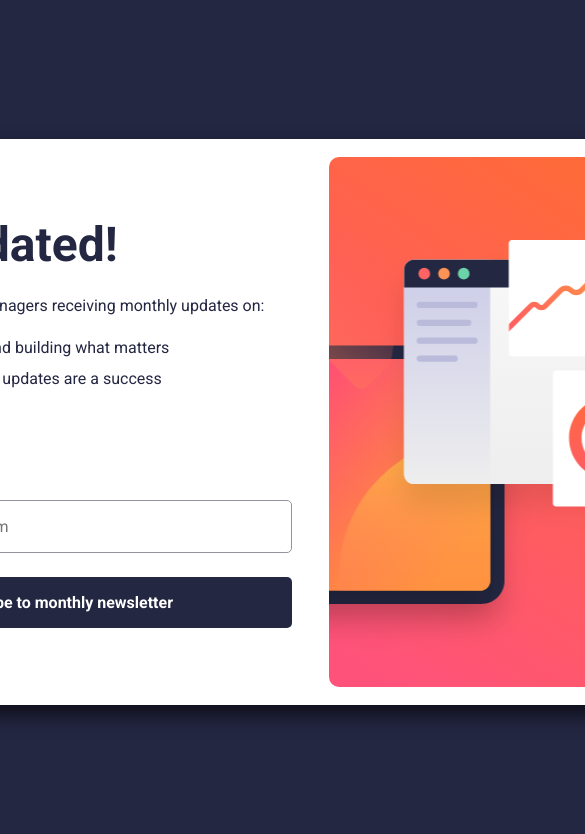
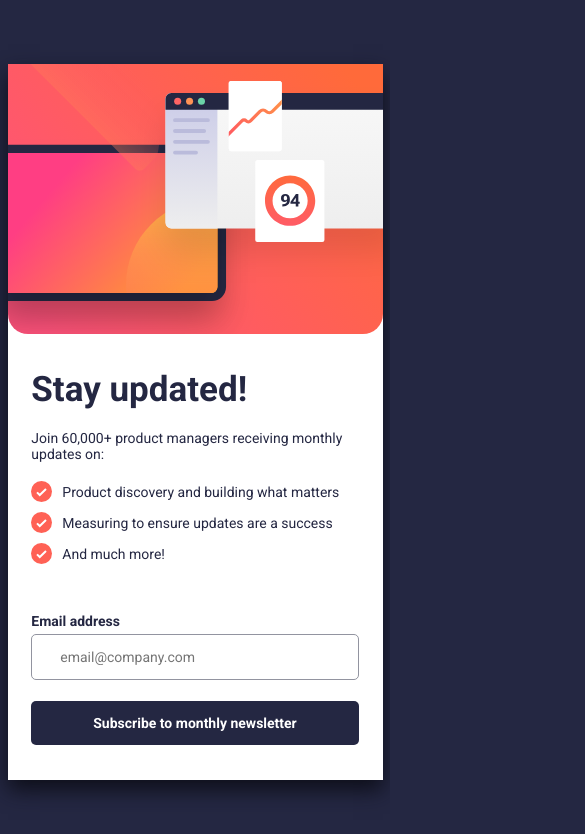
Before and after one commit to Tomas-Arrativel/newsletter-signup, a React (Vite) app: page / in a window 390 px wide. Shown: the top 834 px of the page, 585 px wide, since content can reach past the window. Built offline with nearby package versions, Linux system fonts and the light colour scheme.

Commit message:
adding mediaqueries to make it responsive

```diff
--- a/src/App.module.css
+++ b/src/App.module.css
@@ -6,4 +6,14 @@
   box-shadow: 0 10px 20px hsl(235, 29%, 8%);
   padding: 1rem;
   border-radius: 25px;
+  overflow: hidden;
 }
+
+@media (max-width: 750px) {
+  .container {
+    flex-direction: column-reverse;
+    padding: 0;
+    width: 375px;
+    border-radius: 0;
+  }
+}
--- a/src/components/Text/Text.module.css
+++ b/src/components/Text/Text.module.css
@@ -18,3 +18,15 @@
 .text ul {
   margin-bottom: 3.5rem;
 }
+
+@media (max-width: 860px) {
+  .text h1 {
+    font-size: 2rem;
+  }
+}
+
+@media (max-width: 750px) {
+  .text h1 {
+    font-size: 2.5rem;
+  }
+}
--- a/src/containers/ImgContainer/ImgContainer.module.css
+++ b/src/containers/ImgContainer/ImgContainer.module.css
@@ -8,3 +8,15 @@
     center no-repeat;
   background-size: cover;
 }
+
+@media (max-width: 750px) {
+  .image {
+    min-height: 270px;
+    width: 100%;
+    background: url('../../../public/images/illustration-sign-up-mobile.svg')
+      center no-repeat;
+    border-radius: 0;
+    border-bottom-left-radius: 20px;
+    border-bottom-right-radius: 20px;
+  }
+}
--- a/src/containers/TextContainer/TextContainer.module.css
+++ b/src/containers/TextContainer/TextContainer.module.css
@@ -2,3 +2,15 @@
   padding: 3.8rem 2.3rem;
   flex: 1.7;
 }
+
+@media (max-width: 860px) {
+  .text__container {
+    padding: 1rem 0.3rem;
+  }
+}
+
+@media (max-width: 750px) {
+  .text__container {
+    padding: 2.5rem 1.7rem;
+  }
+}
--- a/src/index.css
+++ b/src/index.css
@@ -34,3 +34,9 @@ body {
 ul li {
   list-style: none;
 }
+
+@media (max-width: 860px) {
+  * {
+    font-size: 14px;
+  }
+}
```
